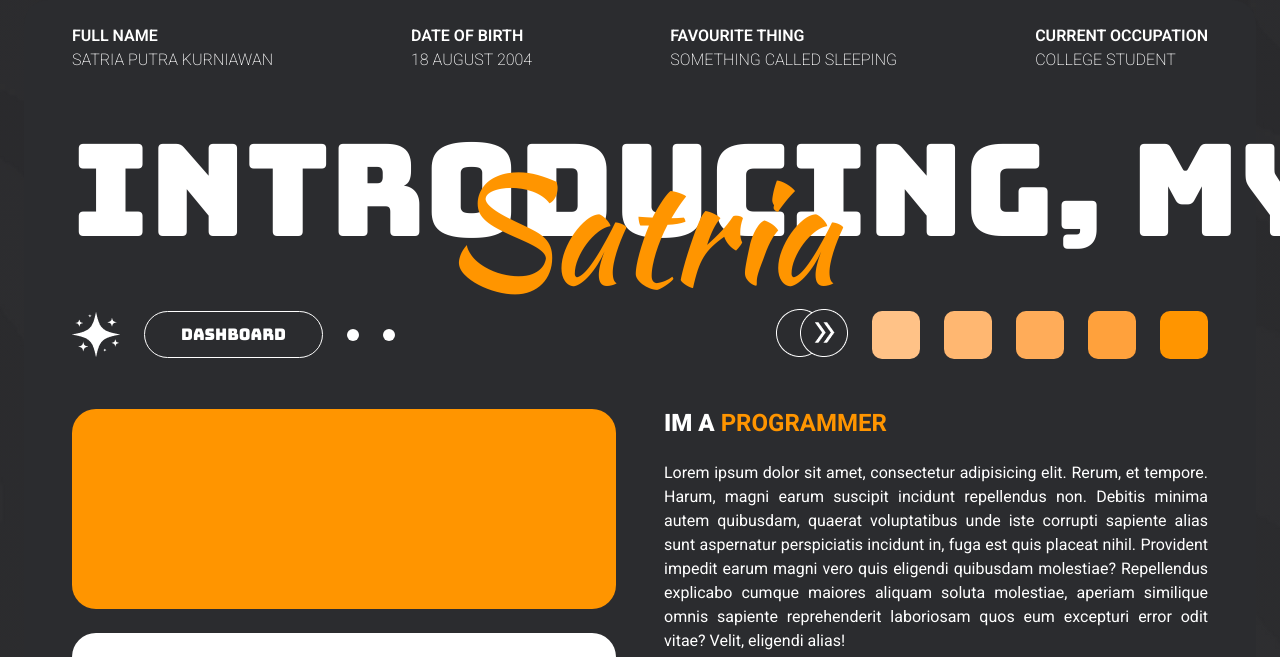
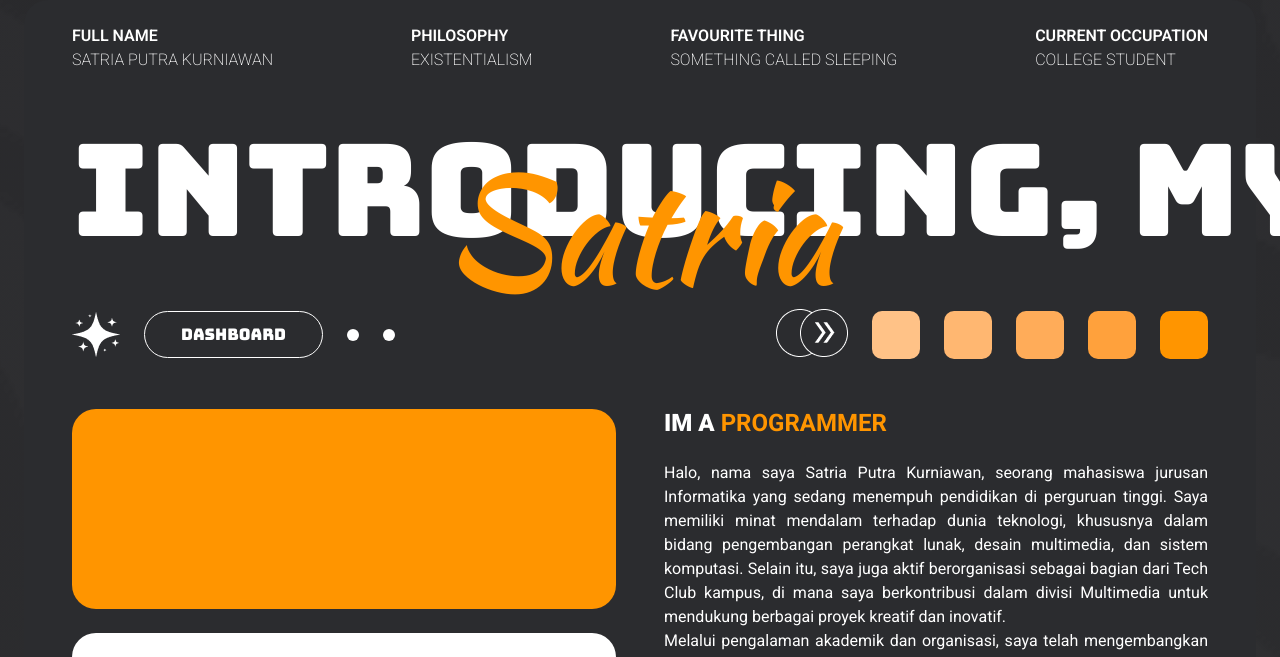
Before and after one commit to SatriaPK/Portofolio, a plain HTML site: page index.html in a window 1280 px wide. Shown: the part 800-1457 px from the top of the page. Drawn offline with nearby package versions, Linux system fonts and the light colour scheme.

Commit message:
Filling the description and changing date

```diff
--- a/index.html
+++ b/index.html
@@ -74,8 +74,8 @@
                     <span>SATRIA PUTRA KURNIAWAN</span>
                 </div>
                 <div id="second-info">
-                    <h4>DATE OF BIRTH</h4>
-                    <span>18 AUGUST 2004</span>
+                    <h4>PHILOSOPHY</h4>
+                    <span>EXISTENTIALISM</span>
                 </div>
                 <div id="third-info">
                     <h4>FAVOURITE THING</h4>
@@ -120,13 +120,9 @@
                     <div class="about-text">
                         <div id="typewriter"></div>
                         <p id="about-desc">
-                            Lorem ipsum dolor sit amet, consectetur adipisicing elit. Rerum, et tempore. Harum, magni
-                            earum suscipit incidunt repellendus non. Debitis minima autem quibusdam, quaerat
-                            voluptatibus unde iste corrupti sapiente alias sunt aspernatur perspiciatis incidunt in,
-                            fuga est quis placeat nihil. Provident impedit earum magni vero quis eligendi quibusdam
-                            molestiae? Repellendus explicabo cumque maiores aliquam soluta molestiae, aperiam similique
-                            omnis sapiente reprehenderit laboriosam quos eum excepturi error odit vitae? Velit, eligendi
-                            alias!
+                            Halo, nama saya Satria Putra Kurniawan, seorang mahasiswa jurusan Informatika yang sedang menempuh pendidikan di perguruan tinggi. Saya memiliki minat mendalam terhadap dunia teknologi, khususnya dalam bidang pengembangan perangkat lunak, desain multimedia, dan sistem komputasi. Selain itu, saya juga aktif berorganisasi sebagai bagian dari Tech Club kampus, di mana saya berkontribusi dalam divisi Multimedia untuk mendukung berbagai proyek kreatif dan inovatif.
+                            <br>
+                            Melalui pengalaman akademik dan organisasi, saya telah mengembangkan keahlian dalam menggunakan berbagai alat teknologi, termasuk bahasa pemrograman seperti C dan Python, serta perangkat lunak desain grafis. Saya percaya pada pentingnya belajar secara terus-menerus untuk tetap relevan di era digital. Portofolio ini adalah cerminan perjalanan saya, menampilkan karya-karya yang tidak hanya menunjukkan kemampuan teknis tetapi juga komitmen saya terhadap inovasi dan kolaborasi.
                         </p>
                     </div>
 
```
